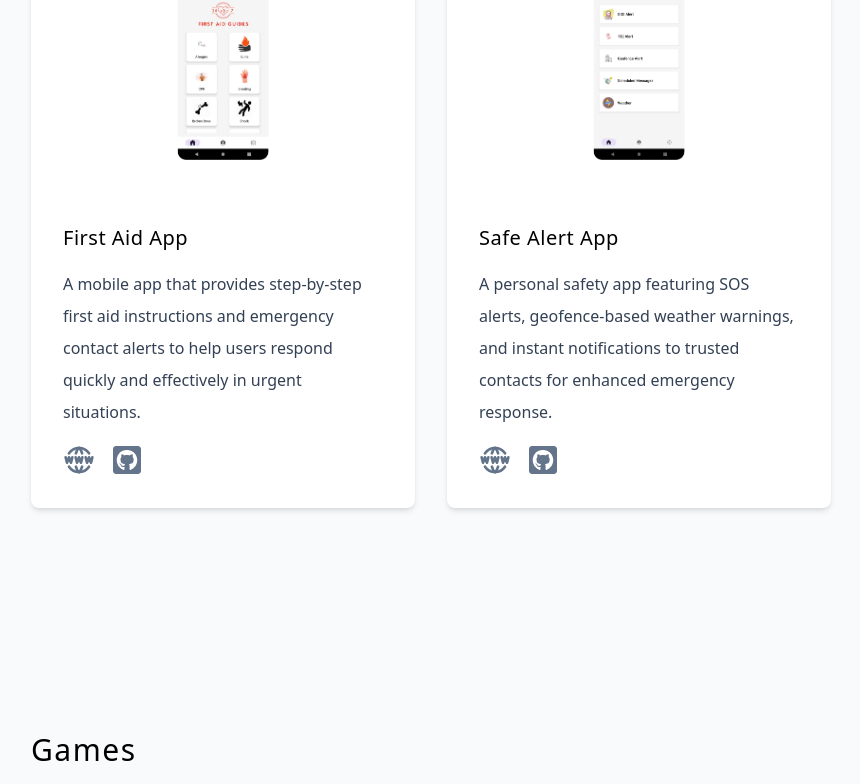
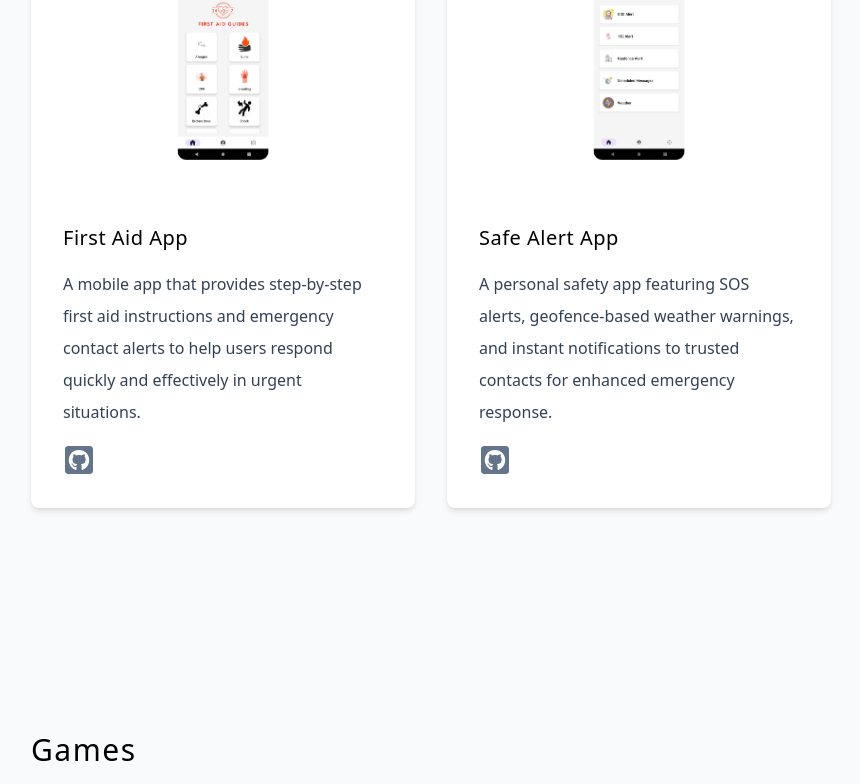
Before and after one commit to AlexandraTantos/My-Portofolio, a React (Vite) app: page / in a window 1280 px wide. Shown: the part 4628-5412 px from the top of the page, without its empty margins (1-861 px from the left). Built offline with nearby package versions, Linux system fonts and the light colour scheme.

Commit message:
Updated ProjectsCard

```diff
--- a/src/components/ProjectsCard.jsx
+++ b/src/components/ProjectsCard.jsx
@@ -14,12 +14,16 @@ const ProjectsCard = ({ url, img, github, title, text }) => {
         <h2 className="text-xl tracking-wide font-medium">{title}</h2>
         <p className="mt-4 text-slate-700 leading-loose">{text}</p>
         <div className="mt-4 flex gap-x-4">
-          <a href={url}>
-            <TbWorldWww className="h-8 w-8 text-slate-500 hover:text-black duration-300" />
-          </a>
-          <a href={github}>
-            <FaGithubSquare className="h-8 w-8 text-slate-500 hover:text-black duration-300" />
-          </a>
+          {url && (
+            <a href={url} target="_blank" rel="noopener noreferrer">
+              <TbWorldWww className="h-8 w-8 text-slate-500 hover:text-black duration-300" />
+            </a>
+          )}
+          {github && (
+            <a href={github} target="_blank" rel="noopener noreferrer">
+              <FaGithubSquare className="h-8 w-8 text-slate-500 hover:text-black duration-300" />
+            </a>
+          )}
         </div>
       </div>
     </article>
@@ -27,9 +31,9 @@ const ProjectsCard = ({ url, img, github, title, text }) => {
 };
 
 ProjectsCard.propTypes = {
-  url: PropTypes.string.isRequired,
+  url: PropTypes.string,
   img: PropTypes.string.isRequired,
-  github: PropTypes.string.isRequired,
+  github: PropTypes.string,
   title: PropTypes.string.isRequired,
   text: PropTypes.string.isRequired,
 };
--- a/src/data.jsx
+++ b/src/data.jsx
@@ -73,7 +73,7 @@ export const projects = [
     id: nanoid(),
     img: dataStructures,
     url: "https://datastructures01.netlify.app/",
-    github: "https://github.com/alexandratantos",
+    github: "https://github.com/AlexandraTantos/LinkedListInterface",
     title: "Linked Lists, Stack and Queue",
     text: "As a web developer, understanding data structures is crucial. The main methods of these data structures are displayed on this web page using HTML,CSS and JS. ",
   },
@@ -81,7 +81,7 @@ export const projects = [
     id: nanoid(),
     img: reactstore,
     url: "https://comfystore123.netlify.app",
-    github: "https://github.com/alexandratantos",
+    github: "https://github.com/AlexandraTantos/Comfy_Store",
     title: "Comfy Store App",
     text: "This website is designed with both functionality and aesthetics in mind, utilizing the power of Tailwind CSS and React to create a seamless and visually stunning shopping experience.",
   },
@@ -89,7 +89,7 @@ export const projects = [
     id: nanoid(),
     img: unsplash,
     url: "https://unsplashapi9.netlify.app/",
-    github: "https://github.com/alexandratantos",
+    github: "https://github.com/AlexandraTantos/Unsplash-Images-React-App",
     title: "Unsplash App",
     text: "Dive into a visual feast on our React-driven images website, seamlessly powered by the Unsplash API. Immerse yourself in a curated collection of breathtaking photos.",
   },
@@ -97,7 +97,7 @@ export const projects = [
     id: nanoid(),
     img: menu,
     url: "https://menuitems2.netlify.app/",
-    github: "https://github.com/alexandratantos",
+    github: "https://github.com/AlexandraTantos/JavaScript-Projects",
     title: "Menu App",
     text: "Experience a delightful culinary journey on this JavaScript-based menu website. Crafted for simplicity and elegance, explore a diverse array of dishes thoughtfully organized.",
   },
@@ -105,7 +105,7 @@ export const projects = [
     id: nanoid(),
     img: backroads,
     url: "https://backroads31.netlify.app/#home",
-    github: "https://github.com/alexandratantos",
+    github: "https://github.com/AlexandraTantos/React-Backroads-App",
     title: "Backroads Tours",
     text: "Embark on unforgettable journeys with our React-powered tour website. Immerse yourself in seamless navigation, rich visuals, and personalized experiences.",
   },
@@ -113,7 +113,7 @@ export const projects = [
     id: nanoid(),
     img: color,
     url: "https://pastelcolor-flipper.netlify.app/",
-    github: "https://github.com/alexandratantos",
+    github: "https://github.com/AlexandraTantos/JavaScript-Projects",
     title: "Color Flipper",
     text: "Indulge in a spectrum of colors with our JavaScript-powered color flipper website. Witness a dynamic display of vibrant hues in a stylish CSS layout.",
   },
@@ -130,7 +130,7 @@ export const projects = [
     id: nanoid(),
     img: colorGenerator,
     url: "https://reactcolorgenerator2.netlify.app/",
-    github: "https://github.com/alexandratantos",
+    github: "https://github.com/AlexandraTantos/JavaScript-Projects",
     title: "Color Generator ",
     text: "Explore a world of possibilities with our color generator app powered by React and the values.js library. Effortlessly discover stunning color palettes with just a click. ",
   },
@@ -138,7 +138,7 @@ export const projects = [
     id: nanoid(),
     img: Tours,
     url: "https://toursreactapp23.netlify.app/",
-    github: "https://github.com/alexandratantos",
+    github: "https://github.com/AlexandraTantos/React-Tours-App",
     title: "Tours ",
     text: "Discover the world's wonders, as our intuitive interface guides you through captivating destinations and extraordinary adventures.",
   },
@@ -146,7 +146,7 @@ export const projects = [
     id: nanoid(),
     img: natours,
     url: "https://naturetourapp1.netlify.app/",
-    github: "https://github.com/alexandratantos",
+    github: "https://github.com/AlexandraTantos/Natours-SASS-and-CSS-Project",
     title: "Natours ",
     text: "Discover the beauty of nature with our Sass-styled nature tours website. Immerse yourself in breathtaking landscapes and eco-friendly adventures.",
   },
@@ -172,7 +172,7 @@ export const games = [
     id: nanoid(),
     img: monster,
     url: "https://monster-killer-game.netlify.app/",
-    github: "https://github.com/alexandratantos",
+    github: "https://github.com/AlexandraTantos/JavaScript-Projects",
     title: "Monster Attack",
     text: "Embark on an epic adventure with our Monster Attack Game website. Immerse yourself in thrilling battles and heart-pounding action, enhanced by an engaging and visually dynamic design.",
   },
```
